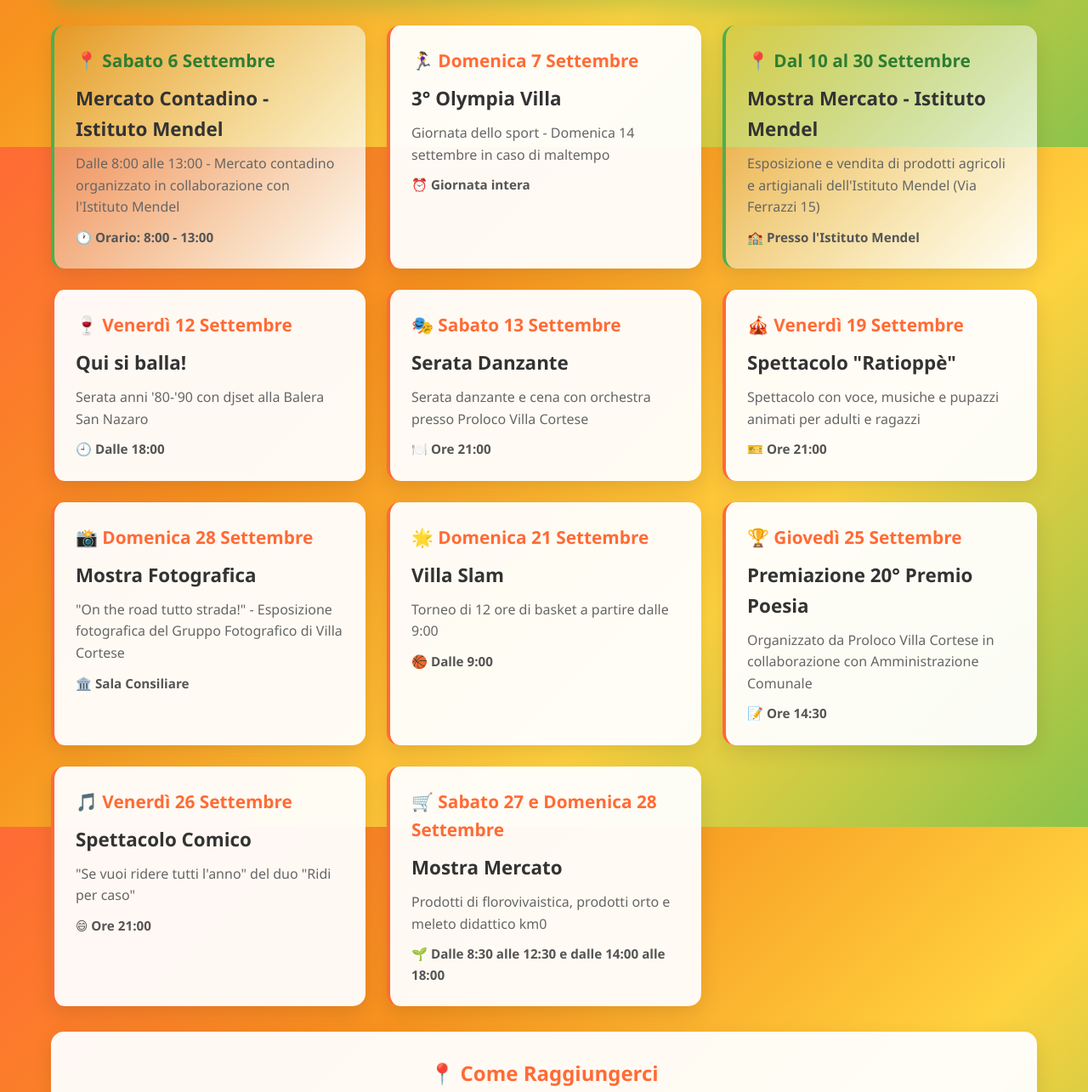
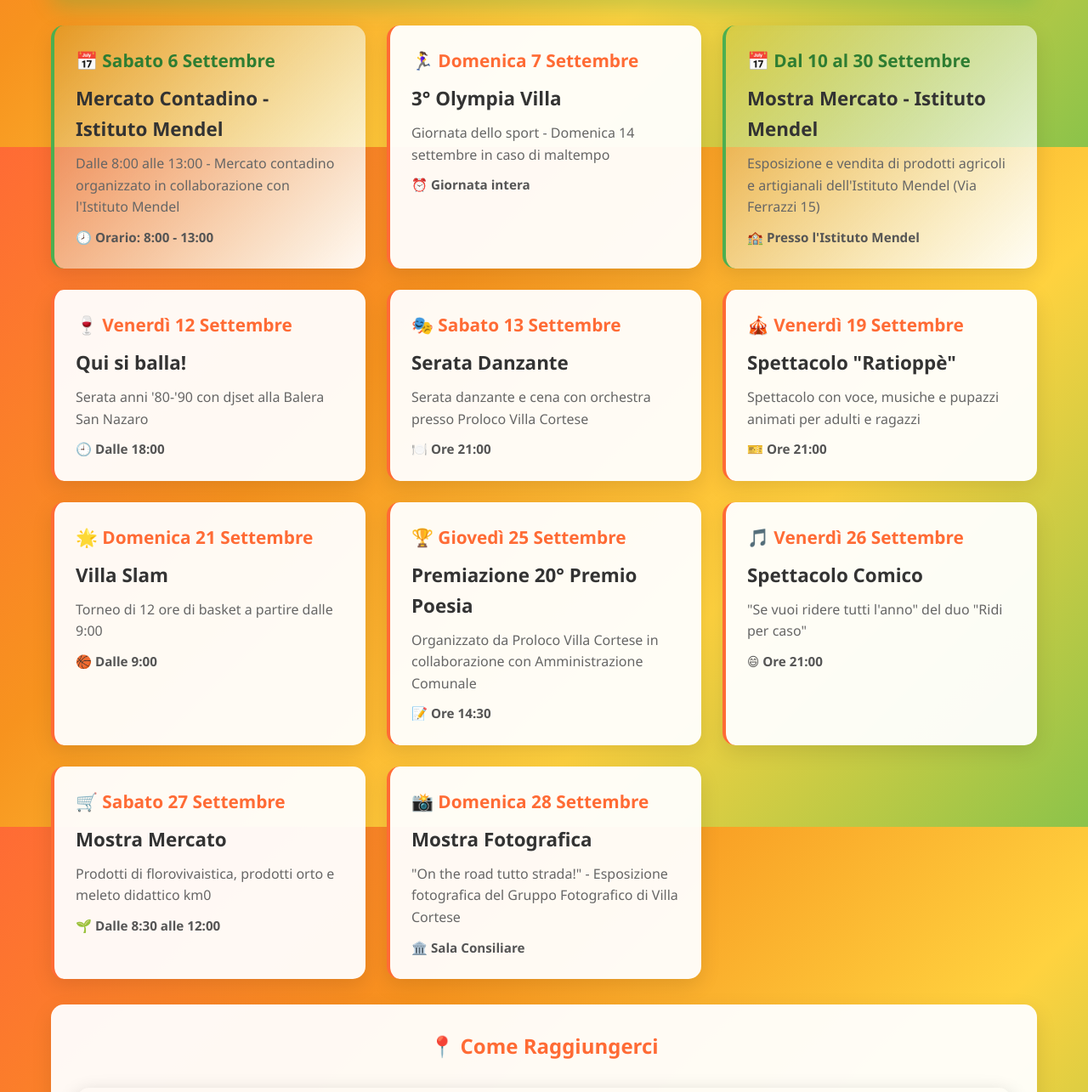
Before and after one commit to IISMendel/Fiera-Villa-Cortese-2025, a plain HTML site: page index.html in a window 1280 px wide. Shown: the part 627-1912 px from the top of the page at 85% size. Drawn offline with Linux system fonts and the light colour scheme; grey boxes are pictures that could not be loaded.

Commit message:
Update index.html

```diff
--- a/index.html
+++ b/index.html
@@ -275,12 +275,12 @@
 
         <div class="events-grid">
             <div class="event-card mendel-event">
-                <div class="event-date">📍 Sabato 6 Settembre</div>
+                <div class="event-date">📅 Sabato 6 Settembre</div>
                 <div class="event-title">Mercato Contadino - Istituto Mendel</div>
                 <div class="event-description">
                     Dalle 8:00 alle 13:00 - Mercato contadino organizzato in collaborazione con l'Istituto Mendel
                 </div>
-                <div class="event-time">🕐 Orario: 8:00 - 13:00</div>
+                <div class="event-time">🕗 Orario: 8:00 - 13:00</div>
             </div>
 
             <div class="event-card">
@@ -293,7 +293,7 @@
             </div>
 
             <div class="event-card mendel-event">
-                <div class="event-date">📍 Dal 10 al 30 Settembre</div>
+                <div class="event-date">📅 Dal 10 al 30 Settembre</div>
                 <div class="event-title">Mostra Mercato - Istituto Mendel</div>
                 <div class="event-description">
                     Esposizione e vendita di prodotti agricoli e artigianali dell'Istituto Mendel (Via Ferrazzi 15)
@@ -329,15 +329,6 @@
             </div>
 
             <div class="event-card">
-                <div class="event-date">📸 Domenica 28 Settembre</div>
-                <div class="event-title">Mostra Fotografica</div>
-                <div class="event-description">
-                    "On the road tutto strada!" - Esposizione fotografica del Gruppo Fotografico di Villa Cortese
-                </div>
-                <div class="event-time">🏛️ Sala Consiliare</div>
-            </div>
-
-            <div class="event-card">
                 <div class="event-date">🌟 Domenica 21 Settembre</div>
                 <div class="event-title">Villa Slam</div>
                 <div class="event-description">
@@ -365,12 +356,21 @@
             </div>
 
             <div class="event-card">
-                <div class="event-date">🛒 Sabato 27 e Domenica 28 Settembre</div>
+                <div class="event-date">🛒 Sabato 27 Settembre</div>
                 <div class="event-title">Mostra Mercato</div>
                 <div class="event-description">
                     Prodotti di florovivaistica, prodotti orto e meleto didattico km0
                 </div>
-                <div class="event-time">🌱 Dalle 8:30 alle 12:30 e dalle 14:00 alle 18:00</div>
+                <div class="event-time">🌱 Dalle 8:30 alle 12:00</div>
+            </div>
+
+            <div class="event-card">
+                <div class="event-date">📸 Domenica 28 Settembre</div>
+                <div class="event-title">Mostra Fotografica</div>
+                <div class="event-description">
+                    "On the road tutto strada!" - Esposizione fotografica del Gruppo Fotografico di Villa Cortese
+                </div>
+                <div class="event-time">🏛️ Sala Consiliare</div>
             </div>
         </div>
 
@@ -424,7 +424,7 @@
         </div>
 
         <div class="info-section">
-            <h2 style="color: #ff6b35; margin-bottom: 20px; text-align: center;">📍 Informazioni Pratiche</h2>
+            <h2 style="color: #ff6b35; margin-bottom: 20px; text-align: center;">ℹ️ Informazioni Pratiche</h2>
             <div style="display: grid; grid-template-columns: repeat(auto-fit, minmax(300px, 1fr)); gap: 20px;">
                 <div>
                     <h3>🏥 Stand Informativo</h3>
```
